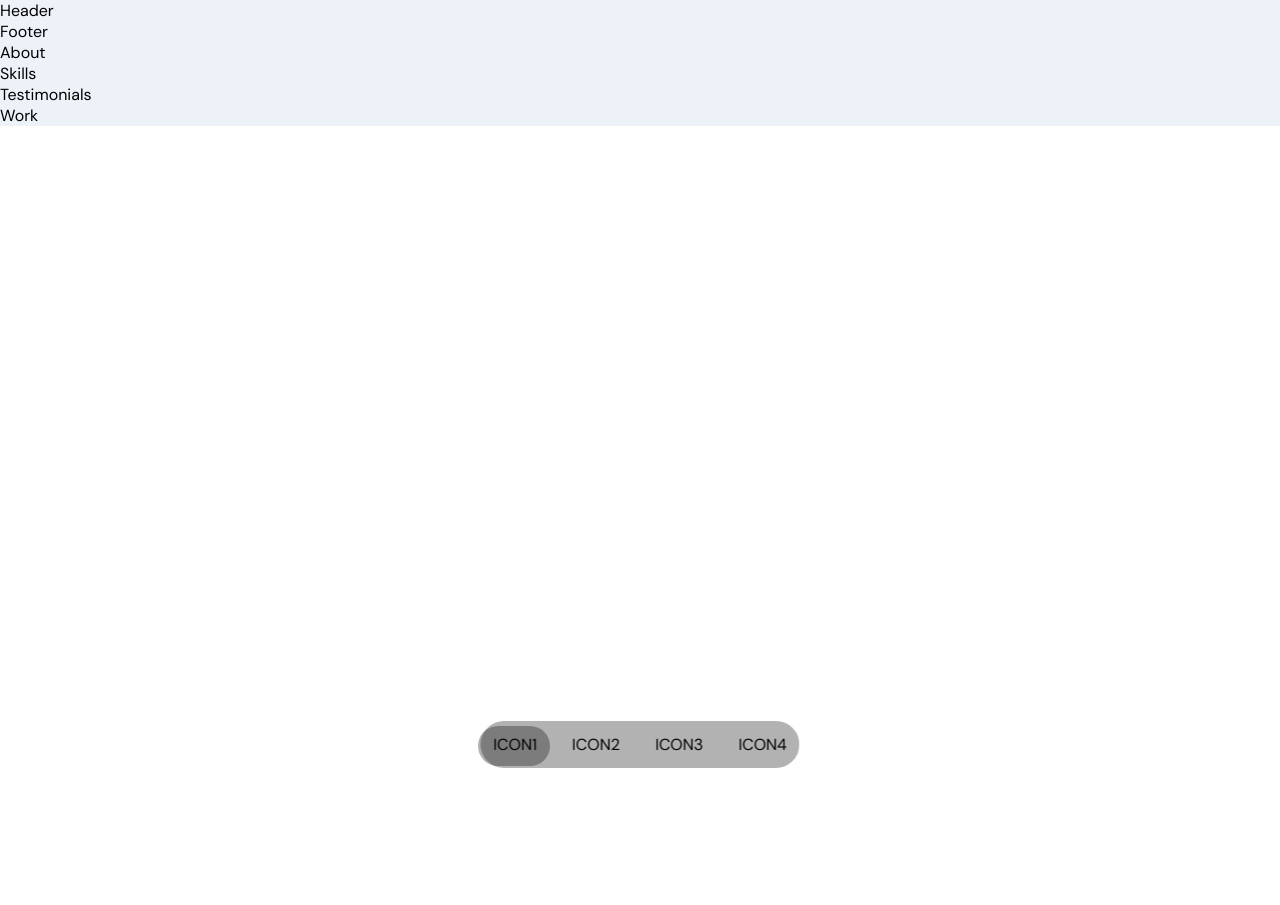
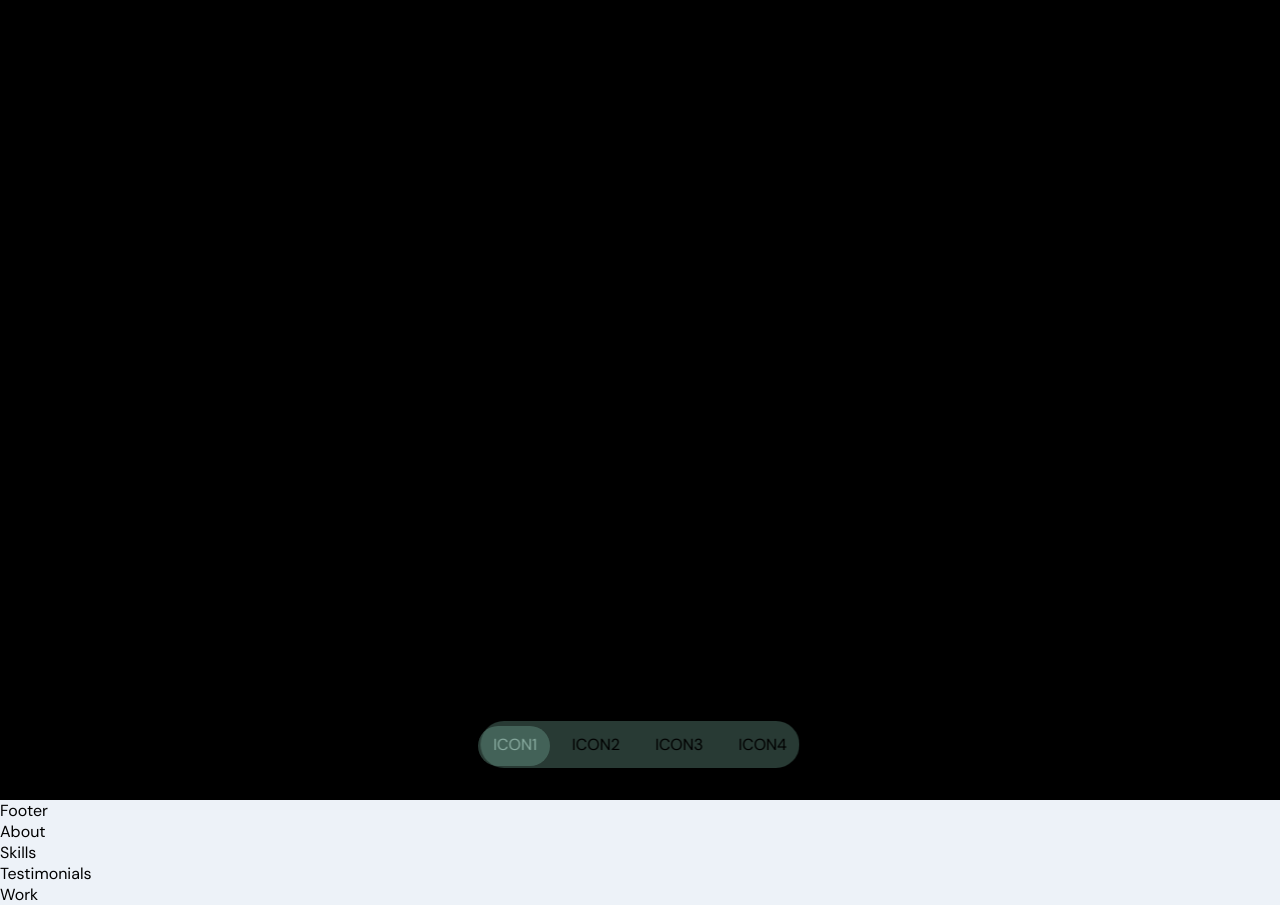
Before and after one commit to moeeztariq125/3d-portfolio, a React (Vite) app: page / in a window 1280 px wide. Before the commit the page ends 800 px from the top, so only its background shows below. Built offline with nearby package versions, Linux system fonts and the light colour scheme.

Commit message:
setting up header background

```diff
--- a/src/components/Navbar/Navbar.scss
+++ b/src/components/Navbar/Navbar.scss
@@ -1,7 +1,6 @@
 .navbar {
-    background: rgba(0,0,0,0.3);
+    background: rgba(133, 192, 173, 0.3);
     width: max-content;
-    display: block;
     padding: 0.1rem 0.1rem;
     z-index: 2;
     position: fixed;
@@ -22,21 +21,22 @@
         transition:var(--transition);
 
         &:hover {
-            background: rgba(0,0,0,0.3);
+            background: rgba(133, 192, 173, 0.3);
         }
-        // &.active {
-        //     background: rgba(0,0,0,0.3);
-        // }
+        &.active {
+            color: rgba(150, 174, 167, 0.904);
+        }
     }
 
 }
 
 .icon__cover {
-        position: absolute;
-        background: rgba(0,0,0,0.3);
+        position: fixed;
+        background: rgba(133, 192, 173, 0.3);
         padding: 0.7rem;
         border-radius: 2rem;
         display:flex;
         transition:var(--transition);
         z-index: 3;
+
 }
--- a/src/container/Header/Header.scss
+++ b/src/container/Header/Header.scss
@@ -0,0 +1,23 @@
+@keyframes wave {
+    0% {
+      transform: translateY(0); /* Initial position */
+    }
+    50% {
+      transform: translateY(-100px); /* Adjust the vertical translation as needed */
+    }
+    100% {
+      transform: translateY(0); /* Back to the initial position */
+    }
+  }
+
+  .app__header {
+    height: 100vh;
+    width: auto;
+    background: rgb(0, 0, 0);
+     .header-circle{
+        z-index: 2;
+        background: radial-gradient(circle at 50% 200%, rgb(22, 141, 143) 0%, rgb(0, 0, 0) 70%);
+        animation: wave 2s infinite linear; /* Adjust the animation duration as needed */
+        transform: translateY(0); /* Initial position */
+     }
+  }
--- a/src/container/Header/Header.tsx
+++ b/src/container/Header/Header.tsx
@@ -1,8 +1,13 @@
 import './Header.scss'
-
+import {motion} from 'framer-motion'
 const Header = () => {
   return (
-    <div>Header</div>
+    <div className='app__header'>
+      <div className='header-circle'>
+
+      </div>
+      Header
+      </div>
   )
 }
 
```
